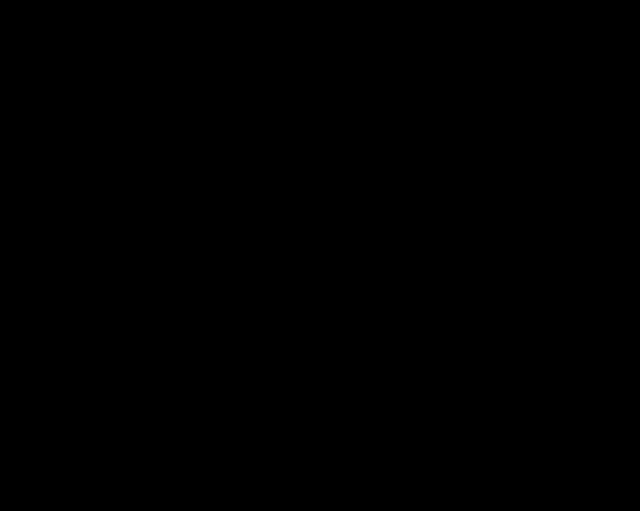
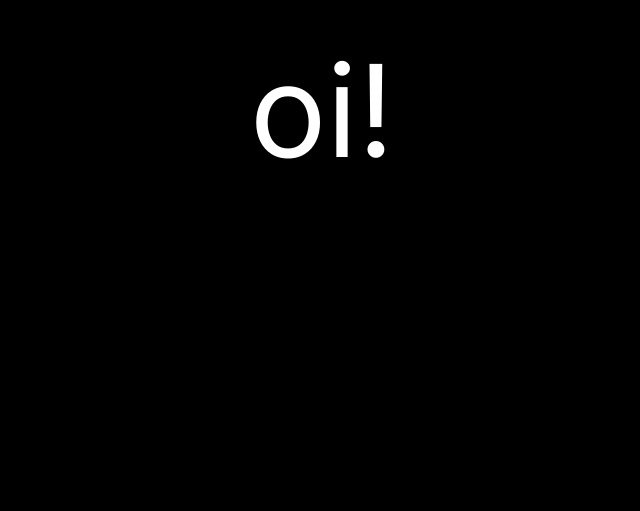
Before and after one commit to pachecomateus/pachecomateus.github.io, a Next.js app: page / in a window 1280 px wide. Shown: the part 289-800 px from the top of the page, without its empty margins (318-958 px from the left). Built offline with nearby package versions, Linux system fonts and the light colour scheme.

Commit message:
text white

```diff
--- a/pages/index.tsx
+++ b/pages/index.tsx
@@ -7,7 +7,7 @@
 export default function Home() {
   return (
     <main
-      className={`min-h-screen bg-black ${inter.className}`}
+      className={`min-h-screen bg-black text-white ${inter.className}`}
     >
       <div className='overflow-hidden'>
         <h1 data-aos='fade-down' data-aos-duration="1000" className='flex items-center justify-center h-[100vh] text-9xl p-12 lg:p-24'>
```
